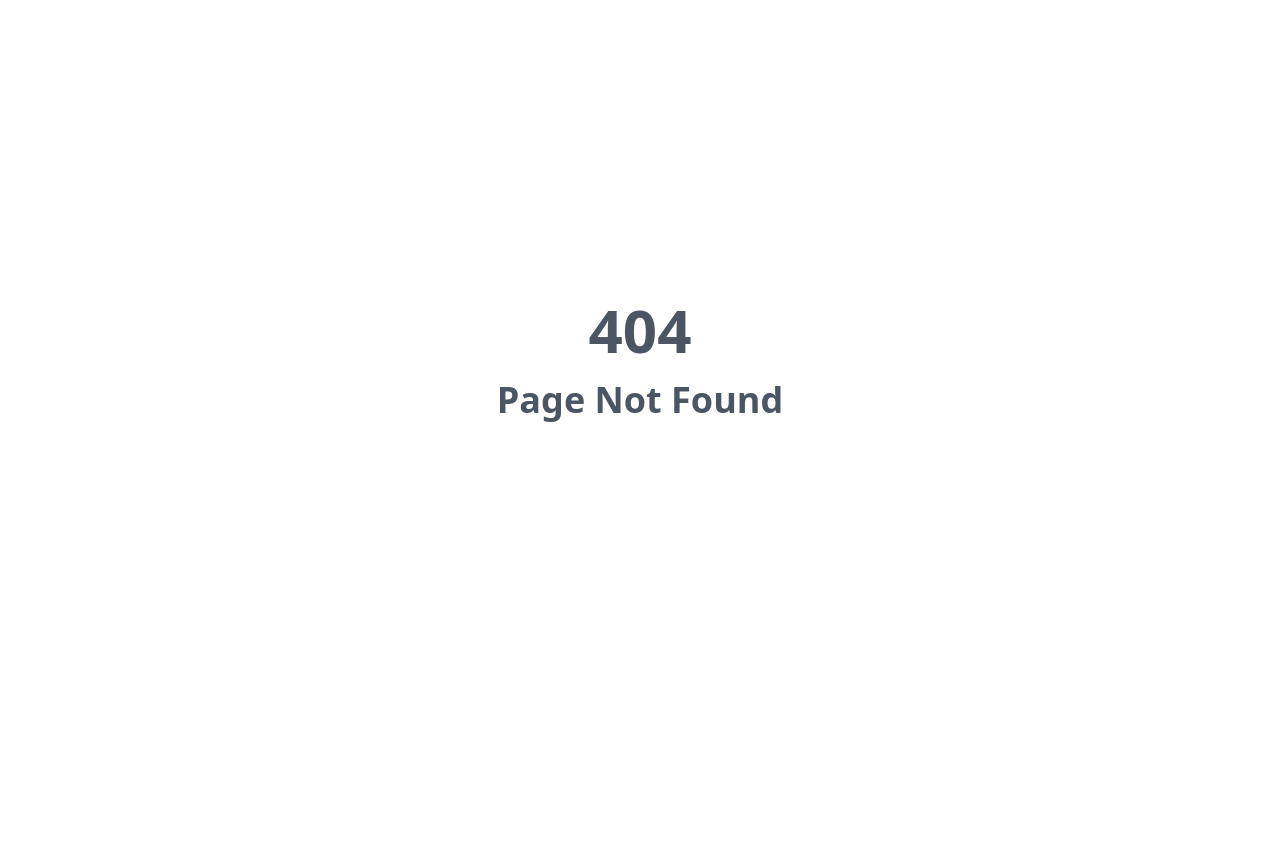
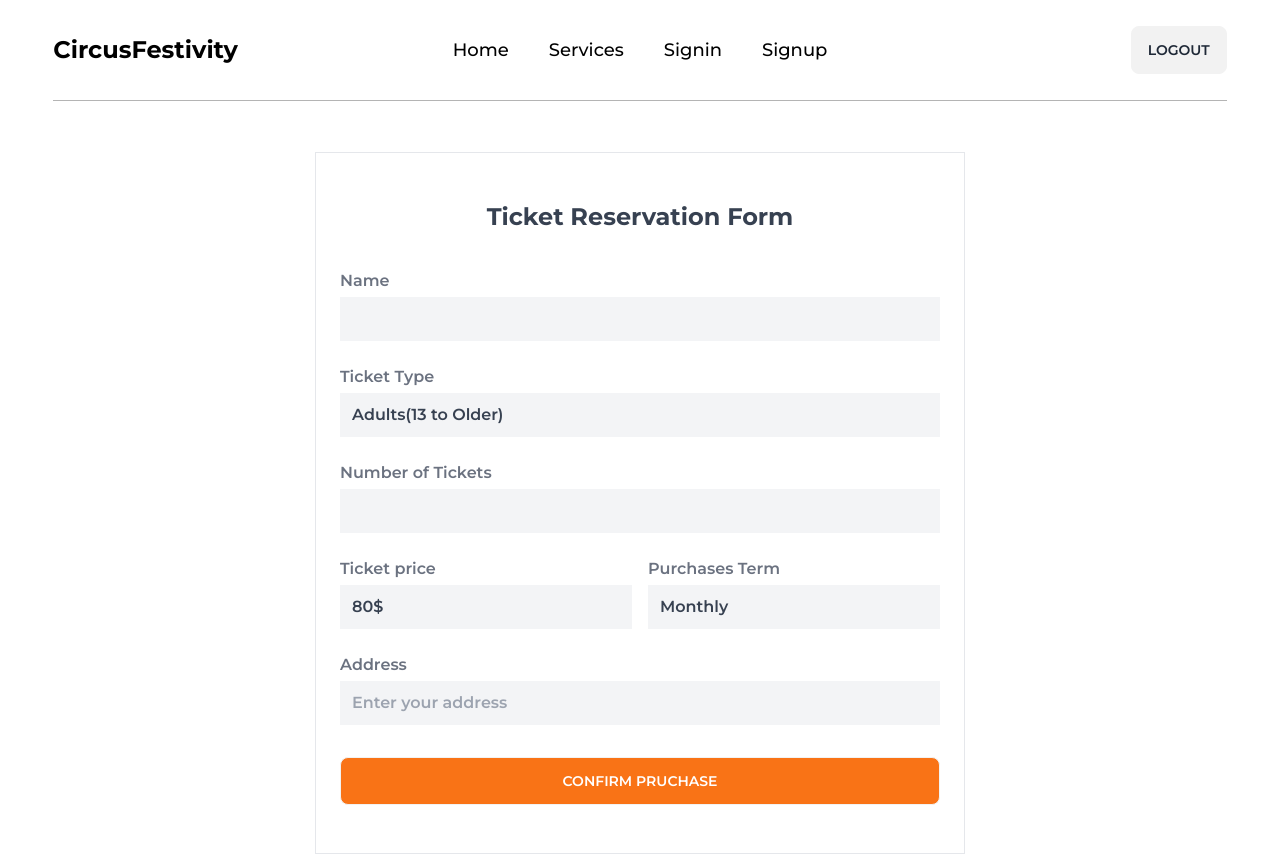
Before and after one commit to mursalinmirme/circus-festivity, a React (Vite) app: page /purchase-tickets/adult_ticket_1 in a window 1280 px wide. Before the commit this address had no page. Shown: the top 856 px of the page. Before the commit the page ends 800 px from the top, so only its background shows below. Built offline with nearby package versions, Linux system fonts and the light colour scheme.

Commit message:
I have make ticket purches section with dynamic routes if a user has liged in he can purcase a ticket

```diff
--- /dev/null
+++ b/public/tickets.json
@@ -0,0 +1,32 @@
+[
+    {
+      "id": "adult_ticket_1",
+      "type": "Adults(13 to Older)",
+      "price": 80,
+      "facilities": [
+        "VIP experience priority seating",
+        "Savor complimentary refreshments",
+        "learn circus skills like juggling"
+      ]
+    },
+    {
+      "id": "children_ticket_1",
+      "type": "Children(Ages 3-12)",
+      "price": 60,
+      "facilities": [
+        "Children can meet with the circus clowns",
+        "Provide complimentary treat bag",
+        "Offer a balloon animal station"
+      ]
+    },
+    {
+      "id": "infant_ticket_1",
+      "type": "Infant (Up to 2 Years)",
+      "price": 40,
+      "facilities": [
+        "Discounted Merchandise",
+        "Reserved Parking",
+        "Early Access"
+      ]
+    }
+  ]
--- a/src/components/MagicsCards.jsx
+++ b/src/components/MagicsCards.jsx
@@ -1,12 +1,11 @@
 import { Link } from 'react-router-dom';
 import './MagicCards.css';
 const MagicsCards = ({magic}) => {
-    console.log(magic);
     const {id, title, description,image,startinMagic} = magic;
     return (
         <div className="px-3.5 fullMagicCards">
           <div className="relative">
-            <img className="h-[500px]" src={image} alt="" />
+            <img className="h-[450px]" src={image} alt="" />
             <div className="absolute bg-[#00000071] py-5 bottom-0 w-full text-white text-center">
               <div className='magicCardDetailsBtn'>
               <Link to={`/magic-card-details/${id}`}><button className='bg-slate-100 text-black font-semibold px-5 py-2 rounded text-lg'>Details</button></Link>
--- a/src/components/Navbar.jsx
+++ b/src/components/Navbar.jsx
@@ -42,8 +42,6 @@ const Navbar = () => {
       headerColor = "#FFFFFF";
       navbarBorder = "0px solid #80808096";
     }
-    // const
-    console.log(pathname);
     return (
         <div className="absolute z-50 w-full">
           <div className="max-w-screen-2xl">
--- a/src/components/Ourshows.jsx
+++ b/src/components/Ourshows.jsx
@@ -11,14 +11,14 @@ const Ourshows = () => {
         .then(data => setMagics(data))
     }, [])
 
-
-
     const settings = {
-        dots: true,
+      dots: false,
+      autoplay: true,
       infinite: true,
-      speed: 500,
+      autoplaySpeed: 2000,
+      speed: 1000,
       slidesToShow: 3,
-      slidesToScroll: 3
+      slidesToScroll: 1
       };
     return (
         <div className='w-11/12 mx-auto mt-20'>
--- /dev/null
+++ b/src/components/Ticket.jsx
@@ -0,0 +1,35 @@
+import { BsCheckCircleFill, BsDot } from "react-icons/bs";
+import { Link } from "react-router-dom";
+import './Tickets.css';
+const Ticket = ({ticket}) => {
+    return (
+        <div className="border p-7 ticketsBody">
+                    <div className='mt-4 flex justify-center gap-1 items-end'>
+                        <h4 className='text-6xl font-bold text-gray-700 ticketPrice'>{ticket?.price}$</h4>
+                        </div>
+                        <p className='text-center mt-2 flex items-center justify-center font-semibold'>
+                            <span className='text-gray-500 my-2'>Per Month</span>
+                            <BsDot className='text-3xl text-orange-500'></BsDot>
+                        </p>
+                        <h3 className='text-center text-2xl font-bold text-gray-700 mt-5'>{ticket?.type}</h3>
+                    <ul className='mt-9 space-y-4'>
+                        {
+                            ticket?.facilities.map(facility => {
+                                return <>
+                                <li className='flex items-center gap-2 justify-center'>
+                                <BsCheckCircleFill className='text-orange-500'></BsCheckCircleFill>
+                                    <span>{facility}</span>
+                                </li>
+                                </>
+                            })
+                        }
+                    </ul>
+                    <div className='text-center mt-10 mb-6'>
+                       <Link to={`/purchase-tickets/${ticket.id}`}>
+                       <button className='btn text-base font-semibold bg-orange-500 text-white px-8 rounded-full hover:text-gray-600'>Buy Now</button></Link>
+                    </div>
+                </div>
+    );
+};
+
+export default Ticket;
--- /dev/null
+++ b/src/components/Tickets.css
@@ -0,0 +1,4 @@
+
+.ticketsBody:hover .ticketPrice{
+    color: #F97316;
+}
--- /dev/null
+++ b/src/components/Tickets.jsx
@@ -0,0 +1,27 @@
+import { useEffect, useState } from 'react';
+import {BsCheckCircleFill, BsDot} from 'react-icons/bs'
+import Ticket from './Ticket';
+const Tickets = () => {
+
+    const [tickets, setTickets] = useState([]);
+    useEffect(() => {
+        fetch('/tickets.json')
+        .then(response => response.json())
+        .then(data => setTickets(data))
+    }, [])
+    return (
+        <div className="w-11/12 mx-auto mt-12">
+            <h3 className="text-center font-bold text-xl text-orange-600 uppercase">Purchase Ticket</h3>
+            <h2 className="text-center font-bold text-4xl mt-3">November 2023 Buy Ticket</h2>
+            <p className="text-center mt-3 text-gray-500">Experience Thrilling Circus Acts - Secure Your <br></br>Tickets for Unforgettable Entertainment</p>
+            {/* tickets cards wrap */}
+            <div className="grid grid-cols-3 gap-8 mt-10">
+                {
+                    tickets.map(ticket => <Ticket key={ticket.id} ticket={ticket}></Ticket>)
+                }
+            </div>
+        </div>
+    );
+};
+
+export default Tickets;
--- a/src/main.jsx
+++ b/src/main.jsx
@@ -9,6 +9,7 @@ import Signin from './pages/Signin'
 import Signup from './pages/Signup'
 import ServiceDetails from './pages/ServiceDetails'
 import MagicCardsDetails from './components/MagicCardsDetails'
+import PurcheseTicket from './pages/PurcheseTicket'
 const router = createBrowserRouter([
     {
       path: '/',
@@ -38,6 +39,11 @@ const router = createBrowserRouter([
           loader: () => fetch('/magics.json'),
           element: <MagicCardsDetails></MagicCardsDetails>,
         },
+        {
+          path: '/purchase-tickets/:ticketId',
+          loader: () => fetch('/tickets.json'),
+          element: <PurcheseTicket></PurcheseTicket>,
+        },
       ]
     }
 ])
--- a/src/pages/Home.jsx
+++ b/src/pages/Home.jsx
@@ -4,9 +4,9 @@ import Banner from "../components/Banner";
 import Services from "../components/Services";
 import { useLoaderData } from "react-router-dom";
 import Ourshows from "../components/Ourshows";
+import Tickets from "../components/Tickets";
 const Home = () => {
     const services = useLoaderData();
-    console.log(services);
     return (
        <div className="max-w-screen-2xl">
           {/* banner */}
@@ -15,6 +15,8 @@ const Home = () => {
           <Services services={services}></Services>
           {/* our show section */}
           <Ourshows></Ourshows>
+          {/* buy Ticket Section */}
+          <Tickets></Tickets>
        </div>
 
     );
--- /dev/null
+++ b/src/pages/PurcheseTicket.jsx
@@ -0,0 +1,55 @@
+import { useEffect, useState } from "react";
+import { useLoaderData, useParams } from "react-router-dom";
+
+const PurcheseTicket = () => {
+    const [pursesTicket, setPursesTicket] = useState({});
+    const {ticketId} = useParams();
+    const allTickets = useLoaderData();
+    useEffect(() => {
+        const currentTicket = allTickets.find(tiket => tiket.id == ticketId);
+        setPursesTicket(currentTicket);
+    }, [])
+    console.log(ticketId);
+    return (
+        <div className="w-11/12 mx-auto pt-28">
+            {/* <h3 className="font-bold text-gray-700 text-center mt-10 text-2xl">Tickets:/ {pursesTicket?.type}</h3> */}
+            <div className="flex justify-center mt-10">
+                <div className="w-[650px] px-6 py-12 border">
+                <h3 className="text-center text-gray-700 font-bold pb-3 text-2xl">Ticket Reservation Form</h3>
+                <form>
+                    <div className="flex flex-col mt-6">
+                        <label className="text-base font-semibold text-gray-500" htmlFor="">Name</label>
+                        <input className="border mt-1 px-3 py-2.5 font-semibold border-none outline-none bg-gray-100 text-gray-700" type="text" name="" id="" />
+                    </div>
+                    <div className="flex flex-col mt-6">
+                        <label className="text-base font-semibold text-gray-500" htmlFor="">Ticket Type</label>
+                        <input className="border mt-1 px-3 py-2.5 font-semibold border-none outline-none bg-gray-100 text-gray-700" type="text" name="" value={pursesTicket.type} readOnly />
+                    </div>
+                    <div className="flex flex-col mt-6">
+                        <label className="text-base font-semibold text-gray-500" htmlFor="">Number of Tickets</label>
+                        <input className="border mt-1 px-3 py-2.5 font-semibold border-none outline-none bg-gray-100 text-gray-700" type="number" name="" id="" />
+                    </div>
+
+                    <div className="flex gap-4">
+                        <div className="flex flex-1 flex-col mt-6">
+                            <label className="text-base font-semibold text-gray-500" htmlFor="">Ticket price</label>
+                            <input className="border mt-1 px-3 py-2.5 font-semibold border-none outline-none bg-gray-100 text-gray-700" type="text" name="" id="" value= {pursesTicket.price + '$'} readOnly />
+                        </div>
+                        <div className="flex flex-1 flex-col mt-6">
+                            <label className="text-base font-semibold text-gray-500" htmlFor="">Purchases Term</label>
+                            <input className="border mt-1 px-3 py-2.5 font-semibold border-none outline-none bg-gray-100 text-gray-700" type="text" name="" id="" value= "Monthly" readOnly />
+                        </div>
+                    </div>
+                    <div className="flex flex-col mt-6">
+                        <label className="text-base font-semibold text-gray-500" htmlFor="">Address</label>
+                        <input className="border mt-1 px-3 py-2.5 font-semibold border-none outline-none bg-gray-100 text-gray-700" type="text" name="" id="" placeholder="Enter your address" />
+                    </div>
+                    <button className="btn bg-orange-500 w-full mt-8 text-white hover:text-gray-700">Confirm Pruchase</button>
+                </form>
+                </div>
+            </div>
+        </div>
+    );
+};
+
+export default PurcheseTicket;
```
